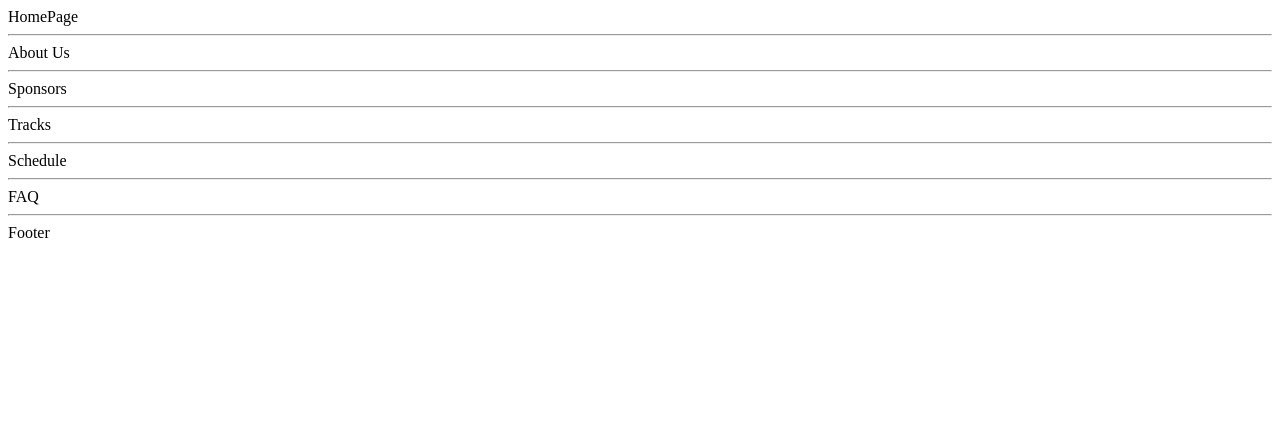
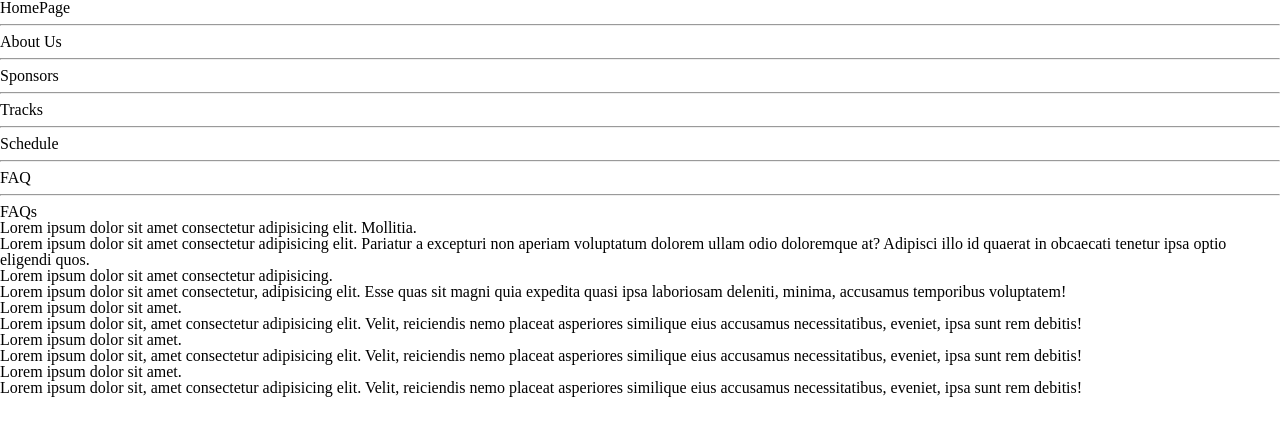
Before and after one commit to uditanshu23/Project-Kiwi-Final, a plain HTML site: page index.html in a window 1280 px wide. Drawn offline with nearby package versions, Linux system fonts and the light colour scheme; a web font is replaced by a local one.

Commit message:
added faq section
added faq section

```diff
--- a/index.html
+++ b/index.html
@@ -3,6 +3,9 @@
 <head>
     <meta charset="UTF-8">
     <meta name="viewport" content="width=device-width, initial-scale=1.0">
+    <link href="https://fonts.googleapis.com/css?family=ABeeZee|Varela+Round" rel="stylesheet">
+    <link rel="stylesheet" href="https://cdnjs.cloudflare.com/ajax/libs/meyer-reset/2.0/reset.min.css">
+    <link rel='stylesheet' href='https://cdnjs.cloudflare.com/ajax/libs/animate.css/3.5.1/animate.min.css'>
     <title>Hack-n-Seek</title>
 </head>
 
@@ -51,7 +54,35 @@
 
 <!-------------------------------------Footer--------------------------------------->
 <section>
-    Footer
+   <div class="container">
+  <h1 class="section__headline">FAQs</h1>
+  <ul class="FAQs">
+      <li class="FAQ FAQ--active">
+        <span class="FAQ__title">Lorem ipsum dolor sit amet consectetur adipisicing elit. Mollitia.</span>
+          <div class="FAQ__answer">
+          Lorem ipsum dolor sit amet consectetur adipisicing elit. Pariatur a excepturi non aperiam voluptatum dolorem ullam odio doloremque at? Adipisci illo id quaerat in obcaecati tenetur ipsa optio eligendi quos.
+          </div>
+    </li>
+    <li class="FAQ">
+      <span class="FAQ__title">Lorem ipsum dolor sit amet consectetur adipisicing.</span>
+      <div class="FAQ__answer">Lorem ipsum dolor sit amet consectetur, adipisicing elit. Esse quas sit magni quia expedita quasi ipsa laboriosam deleniti, minima, accusamus temporibus voluptatem!</div>
+    </li>
+    <li class="FAQ">
+      <span class="FAQ__title">Lorem ipsum dolor sit amet.</span>
+      <div class="FAQ__answer">Lorem ipsum dolor sit, amet consectetur adipisicing elit. Velit, reiciendis nemo placeat asperiores similique eius accusamus necessitatibus, eveniet, ipsa sunt rem debitis!</div>
+    </li>
+    <li class="FAQ">
+        <span class="FAQ__title">Lorem ipsum dolor sit amet.</span>
+        <div class="FAQ__answer">Lorem ipsum dolor sit, amet consectetur adipisicing elit. Velit, reiciendis nemo placeat asperiores similique eius accusamus necessitatibus, eveniet, ipsa sunt rem debitis!</div>
+      </li>
+      <li class="FAQ">
+        <span class="FAQ__title">Lorem ipsum dolor sit amet.</span>
+        <div class="FAQ__answer">Lorem ipsum dolor sit, amet consectetur adipisicing elit. Velit, reiciendis nemo placeat asperiores similique eius accusamus necessitatibus, eveniet, ipsa sunt rem debitis!</div>
+      </li>
+  </ul>
+</div>
 </section>
+<script src='https://cdnjs.cloudflare.com/ajax/libs/jquery/2.1.3/jquery.min.js'></script>
+<script  src="function.js"></script>
 </body>
 </html>
```
